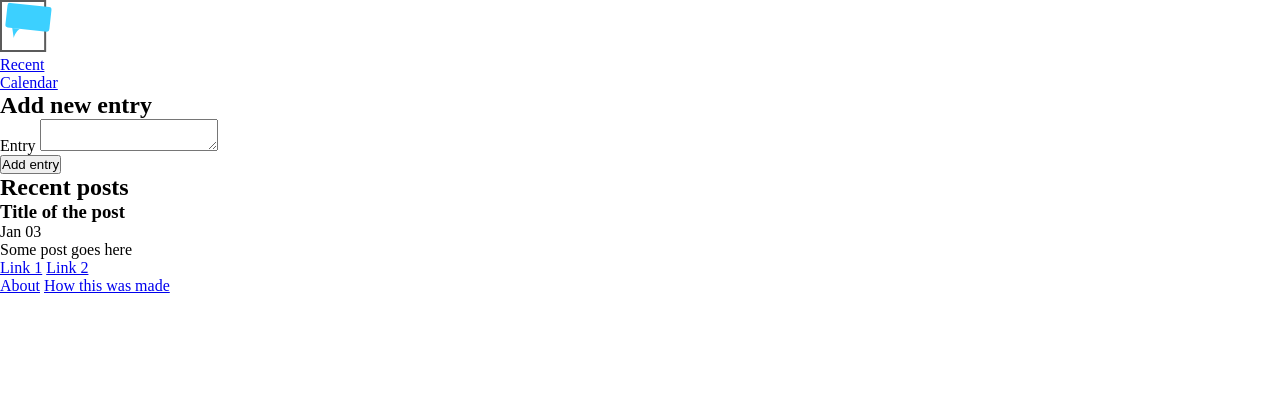
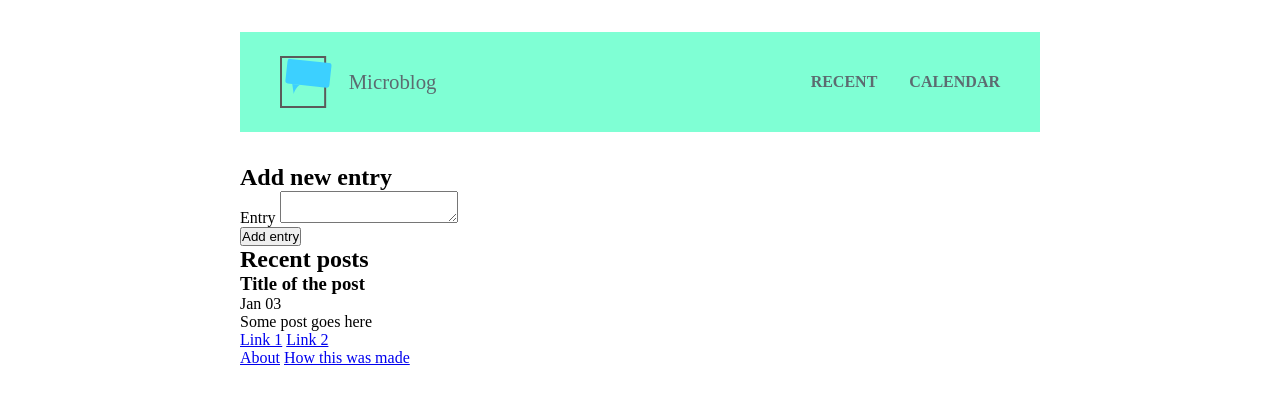
Before and after one commit to IuliiaKonovalova/micro-blog, a Python web app: template templates/index.html in a window 1280 px wide. Shown: the top 404 px of the page. Run offline with Jinja, Linux system fonts and the light colour scheme; the template is opened without the code that fills it, so the values that code supplies are empty.

Commit message:
Style navbar

```diff
--- a/static/css/style.css
+++ b/static/css/style.css
@@ -16,4 +16,53 @@ p {
   padding: 0;
 }
 
-/*--Styling Body, Background--*/
+/*---- Styling Body ----*/
+body {
+  max-width: 50rem;
+  margin: 2em auto;
+}
+
+/*---- Styling Navbar ----*/
+.navbar {
+  max-width: 50rem;
+  margin: 2em auto;
+  background-color: aquamarine;
+  padding: 1.5em 2.5em;
+  display: flex;
+  flex-direction: row;
+  justify-content: space-between;
+}
+
+.navbar__brand {
+  display: flex;
+  align-items: center;
+}
+
+.navbar__title {
+  margin-left: 0.8em;
+  font-size: 1.3rem;
+  color: #5c6b70;
+}
+
+.navbar__navigation {
+  list-style: none;
+  display: flex;
+  align-items: center;
+  flex-direction: row;
+  color: #5c6b70;
+}
+
+.navbar__navigation-item {
+  margin-left: 2em;
+}
+
+.navbar__link {
+  text-decoration: none;
+  color: inherit;
+  text-transform: uppercase;
+  font-weight: bold;
+}
+
+.navbar__link:hover {
+  color: black;
+}
--- a/templates/index.html
+++ b/templates/index.html
@@ -13,7 +13,8 @@
   <!--Navbar-->
   <header class="navbar">
     <div class="navbar__brand">
-      <img src="../static/images/logo.svg" alt="Microblog logo">
+      <img src="../static/images/logo.svg" alt="Microblog logo" class="navbar__logo">
+      <div class="navbar__title">Microblog</div>
     </div>
     <ul class="navbar__navigation">
       <li class="navbar__navigation-item">
```
